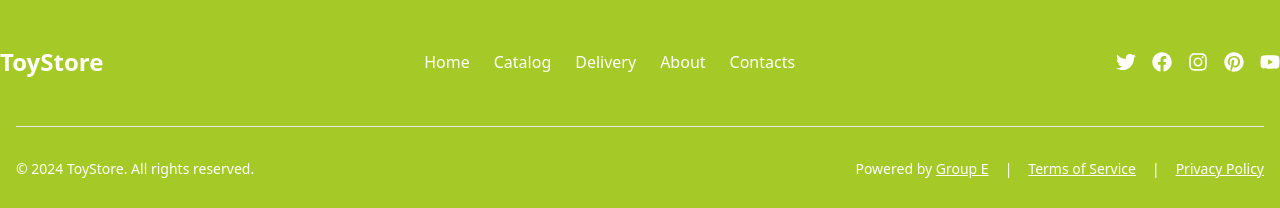
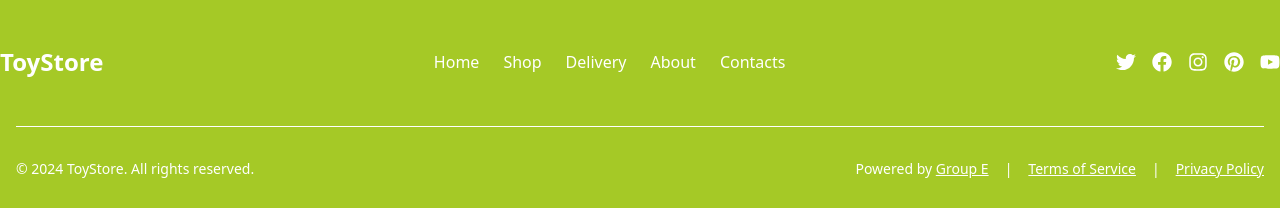
Before and after one commit to ToyTreasures/toy-treasures-frontend, a React (Vite) app: page / in a window 1280 px wide. Shown: the part 794-1002 px from the top of the page. Built offline with nearby package versions, Linux system fonts and the light colour scheme.

Commit message:
fix: replace a to link

```diff
--- a/src/components/Footer.jsx
+++ b/src/components/Footer.jsx
@@ -5,6 +5,7 @@ import {
   FaPinterest,
   FaYoutube,
 } from "react-icons/fa";
+import { Link } from "react-router-dom"; // Import Link
 
 const Footer = () => {
   return (
@@ -12,27 +13,27 @@ const Footer = () => {
       <div className="container mx-auto flex flex-col lg:flex-row justify-between items-center space-y-6 lg:space-y-0">
         {/* Footer Left - Brand */}
         <div className="footer-left">
-          <a href="/" className="text-2xl font-bold">
+          <Link to="/" className="text-2xl font-bold">
             ToyStore
-          </a>
+          </Link>
         </div>
 
         <div className="footer-nav flex space-x-6">
-          <a href="/" className="footer-link hover:underline">
+          <Link to="/" className="footer-link hover:underline">
             Home
-          </a>
-          <a href="/catalog" className="footer-link hover:underline">
-            Catalog
-          </a>
-          <a href="/delivery" className="footer-link hover:underline">
+          </Link>
+          <Link to="/shop" className="footer-link hover:underline">
+            Shop
+          </Link>
+          <Link to="/delivery" className="footer-link hover:underline">
             Delivery
-          </a>
-          <a href="/about" className="footer-link hover:underline">
+          </Link>
+          <Link to="/about" className="footer-link hover:underline">
             About
-          </a>
-          <a href="/contacts" className="footer-link hover:underline">
+          </Link>
+          <Link to="/contacts" className="footer-link hover:underline">
             Contacts
-          </a>
+          </Link>
         </div>
 
         <div className="footer-social flex space-x-4">
@@ -77,14 +78,13 @@ const Footer = () => {
             <FaYoutube />
           </a>
         </div>
-      </div>{" "}
-      <div className="border-t borde-white  flex flex-col lg:flex-row justify-between items-center mt-12 mr-4 ml-4 pt-8 pb-8">
+      </div>
+      <div className="border-t border-white flex flex-col lg:flex-row justify-between items-center mt-12 mr-4 ml-4 pt-8 pb-8">
         {/* Copyright Notice */}
         <div className="text-sm">
           &copy; {new Date().getFullYear()} ToyStore. All rights reserved.
         </div>
 
-        {/* Footer Links */}
         <div className="text-sm flex flex-col lg:flex-row items-center gap-2 lg:gap-4">
           <div>
             Powered by{" "}
@@ -98,13 +98,13 @@ const Footer = () => {
             </a>
           </div>
           <div className="hidden lg:block">|</div>
-          <a href="/terms-of-service" className="underline">
+          <Link to="/terms-of-service" className="underline">
             Terms of Service
-          </a>
+          </Link>
           <div className="hidden lg:block">|</div>
-          <a href="/privacy-policy" className="underline">
+          <Link to="/privacy-policy" className="underline">
             Privacy Policy
-          </a>
+          </Link>
         </div>
       </div>
     </footer>
```
